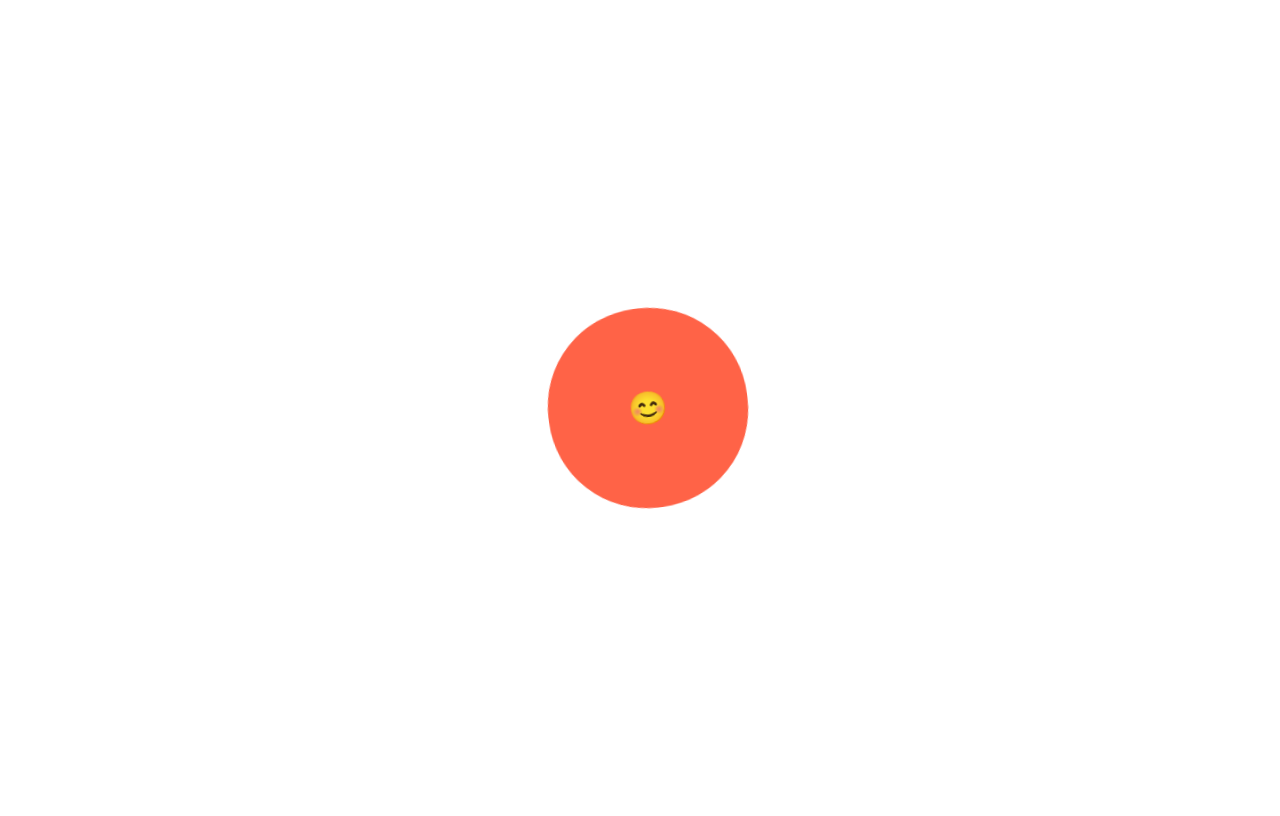
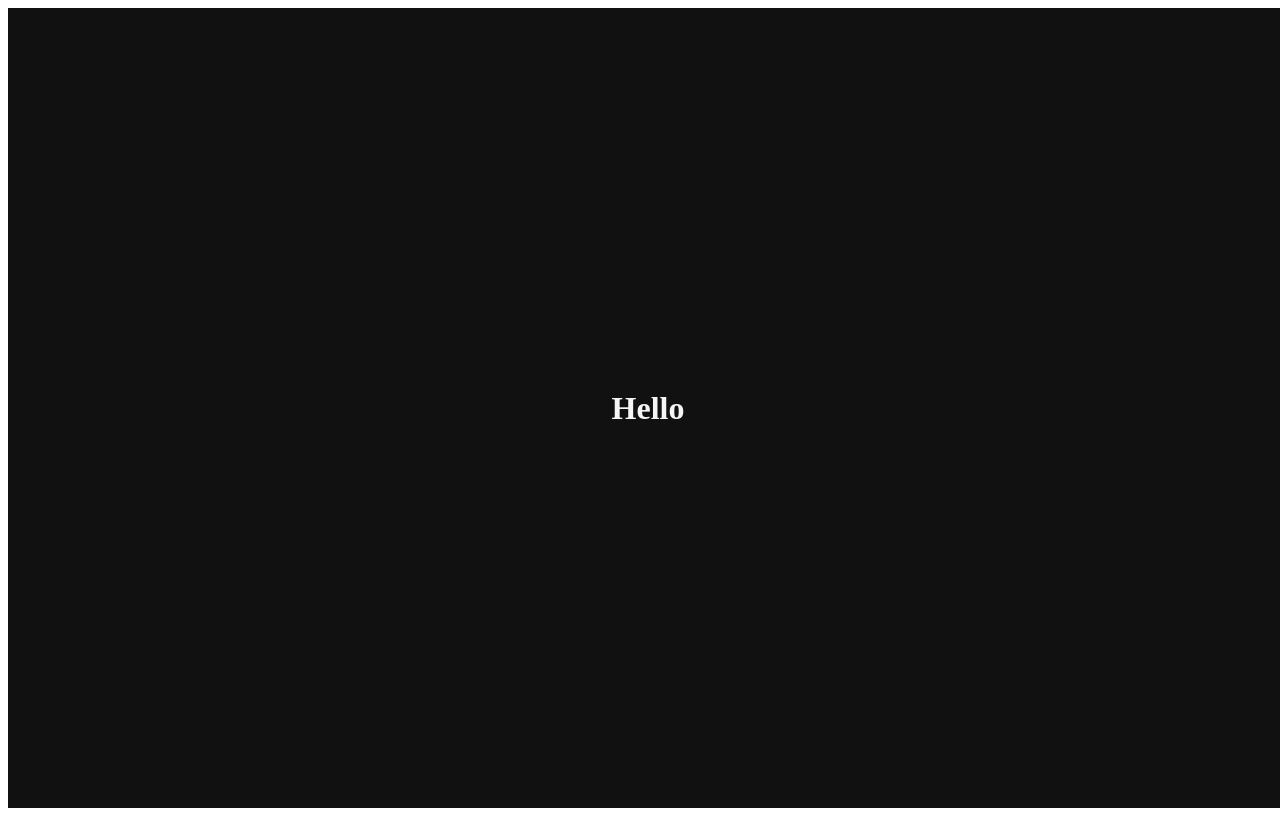
Before and after one commit to RanungPark/study-react, a React (Create React App) app in the folder react-masterclass/: page / in a window 1280 px wide. Built offline with nearby package versions, Linux system fonts and the light colour scheme.

Commit message:
theme을 이용하여 다크모드 임시 구현

```diff
--- a/react-masterclass/src/App.js
+++ b/react-masterclass/src/App.js
@@ -6,54 +6,16 @@
   width: 100vw;
   align-items: center;
   justify-content: center;
+  background-color: ${props => props.theme.backgroundColor}
 `
-
-const rotationAnimation = keyframes`
-  0% {
-    transform: rotate(0deg);
-    border-radius: 0;
-  }
-  50% {
-    border-radius: 50px;
-  }
-
-  100% {
-    transform: rotate(360deg);
-    border-radius: 100px;
-  }
-`
-
-const Emoji = styled.span`
-  font-size: 2rem;
-`
-
-const Box = styled.div`
-  background-color: tomato;
-  width: 200px;
-  height: 200px;
-  animation:  ${rotationAnimation} 1s linear infinite;
-  display: flex;
-  justify-content: center;
-  align-items: center;
-
-  ${Emoji} {
-    transition: font-size 1s ease-in-out, opacity 1s ease-in-out;
-
-    &:hover {
-      font-size: 5rem;
-    }
-    &:active {
-      opacity: 0;
-    }
-  }
+const Title = styled.h1`
+  color : ${props => props.theme.textColor};
 `
 
 export default function App() {
   return (
     <Wrapper>
-      <Box>
-        <Emoji>😊</Emoji>
-      </Box>
+      <Title> Hello</Title>
     </Wrapper>
   );
 }
--- a/react-masterclass/src/index.js
+++ b/react-masterclass/src/index.js
@@ -1,10 +1,25 @@
 import React from 'react';
 import ReactDOM from 'react-dom/client';
 import App from './App';
+import { ThemeProvider } from 'styled-components';
 
 const root = ReactDOM.createRoot(document.getElementById('root'));
+
+const darkTheme = {
+  textColor : "whitesmoke",
+  backgroundColor : "#111",
+}
+
+const lightTheme = {
+  textColor : "#111",
+  backgroundColor : "whitesmoke",
+}
+
+
 root.render(
   <React.StrictMode>
-    <App />
+    <ThemeProvider theme={darkTheme}>
+      <App />
+    </ThemeProvider>
   </React.StrictMode>
 );
```
